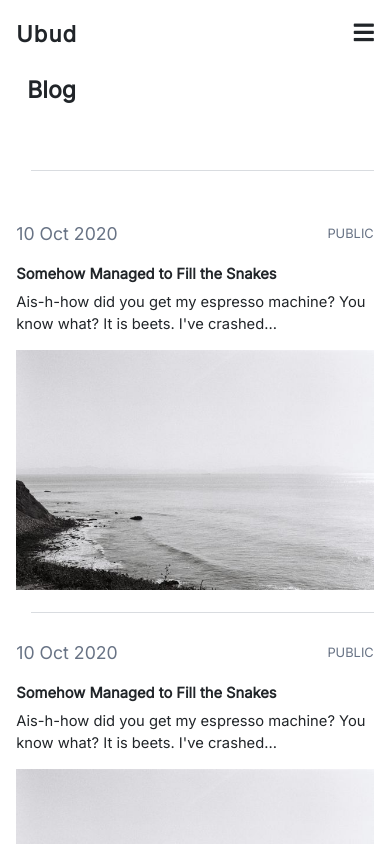
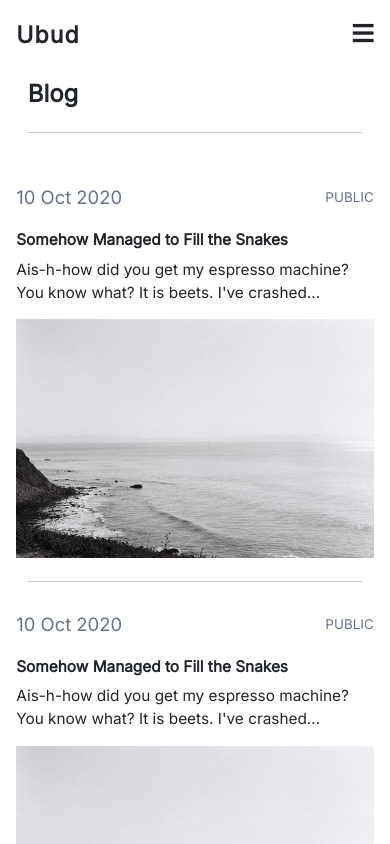
Before and after one commit to sameershaikh55/Ubud, a plain HTML site: page blogsList.html in a window 390 px wide. Shown: the top 844 px of the page. Drawn offline with nearby package versions, Linux system fonts and the light colour scheme.

Commit message:
all done

```diff
--- a/blogsList.html
+++ b/blogsList.html
@@ -160,7 +160,7 @@
 				<!-- =================== FEATURED POSTS SECTION START ================== -->
 				<div class="row px-0 mt-2">
 					<div class="col-11 col-lg-8 mx-auto">
-						<h2 class="fw-bold mb-5">Blog</h2>
+						<h2 class="fw-bold mb-0 mb-sm-5">Blog</h2>
 						<div class="feature_posts">
 							<div class="row">
 								<div class="hrTag mb-3">
--- a/style/style.scss
+++ b/style/style.scss
@@ -16,40 +16,42 @@ html {
 }
 @media screen and (max-width: 992px) {
 	html {
-		font-size: 98%;
+		font-size: 99%;
 	}
 }
 @media screen and (max-width: 668px) {
 	html {
-		font-size: 96%;
+		font-size: 98%;
 	}
 }
 @media screen and (max-width: 575px) {
 	html {
-		font-size: 94%;
+		font-size: 97%;
 	}
 }
 @media screen and (max-width: 475px) {
 	html {
-		font-size: 92%;
+		font-size: 96%;
 	}
 }
 @media screen and (max-width: 380px) {
 	html {
-		font-size: 90%;
+		font-size: 95%;
 	}
 }
 @media screen and (max-width: 280px) {
 	html {
-		font-size: 88%;
+		font-size: 94%;
 	}
 }
 
-.hrTag {
-	padding-left: 1rem !important;
-	padding-right: 0rem !important;
-	hr {
-		background-color: #687385;
+@media screen and (min-width: 575px) {
+	.hrTag {
+		padding-left: 1rem !important;
+		padding-right: 0rem !important;
+		hr {
+			background-color: #687385;
+		}
 	}
 }
 
```
Also changed, not shown: style/style.css, 1 other file.
